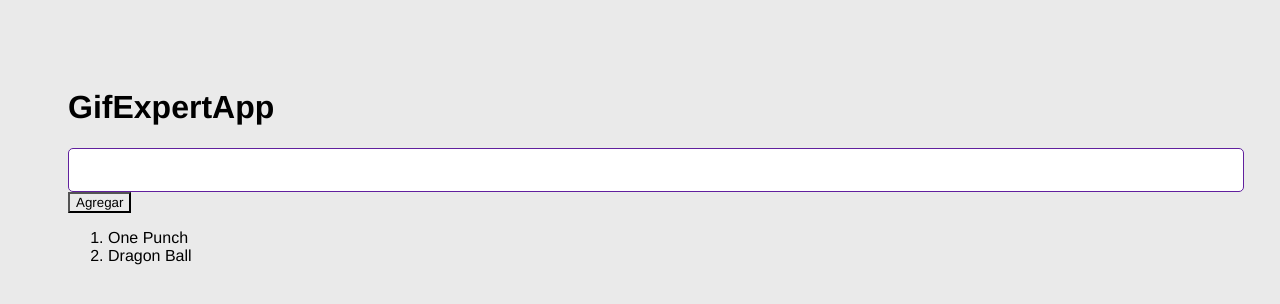
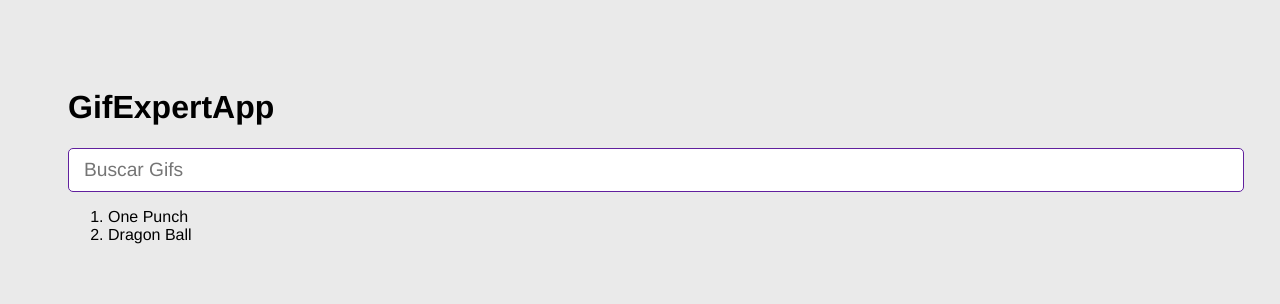
Before and after one commit to moniquemendess/Gif-Expert-App, a React (Vite) app: page / in a window 1280 px wide. Shown: the top 304 px of the page. Built offline with nearby package versions, Linux system fonts and the light colour scheme.

Commit message:
Component2 (#3)
* componente AddCategory

* configuracion del las categorias y input

```diff
--- /dev/null
+++ b/src/components/AddCategory.jsx
@@ -0,0 +1,33 @@
+// Cada component puede tener state/hooks
+
+import { useState } from "react";
+
+export const AddCategory = ({ onNewCategory }) => {
+  const [inputValue, setInputValue] = useState("");
+
+  const onInputChange = ({ target }) => {
+    console.log("🚀 ", target.value);
+    setInputValue(target.value);
+  };
+
+  const onSubmit = (event) => {
+    event.preventDefault();
+
+    if (inputValue.trim().length <= 1) return; // condición para insertar los caracteres mayor que uno
+
+    onNewCategory(inputValue.trim()); // insertar las nuevas categorias al input, desestructurando y con las props
+
+    setInputValue(""); // para borrar el input despues de insetar la palavra
+  };
+
+  return (
+    <form onSubmit={onSubmit}>
+      <input
+        type="text"
+        placeholder="Buscar Gifs"
+        value={inputValue}
+        onChange={onInputChange}
+      />
+    </form>
+  );
+};
--- a/src/components/GifExpertApp.jsx
+++ b/src/components/GifExpertApp.jsx
@@ -1,17 +1,19 @@
 import { useState } from "react";
+import { AddCategory } from "../components/AddCategory";
 
 export const GifExpertApp = () => {
   const [categories, setCategories] = useState(["One Punch", "Dragon Ball"]);
 
-  const onAddCategory = () => {
-    setCategories([...categories, "Super Mario"]); // utilizar el spread (desestructuración) para insertar al arreglo
+  const onAddCategory = (newCategory) => {
+    if (categories.includes(newCategory)) return; // para no repetir las categorías
+    setCategories([newCategory, ...categories]); // utilizar el spread (desestructuración) para insertar al arreglo
   };
 
   return (
     <>
       <h1>GifExpertApp</h1>
-      <input />
-      <button onClick={onAddCategory}>Agregar</button>
+      <AddCategory onNewCategory={onAddCategory} />
+
       <ol>
         {categories.map((category) => {
           return <li key={category}>{category}</li>;
```
